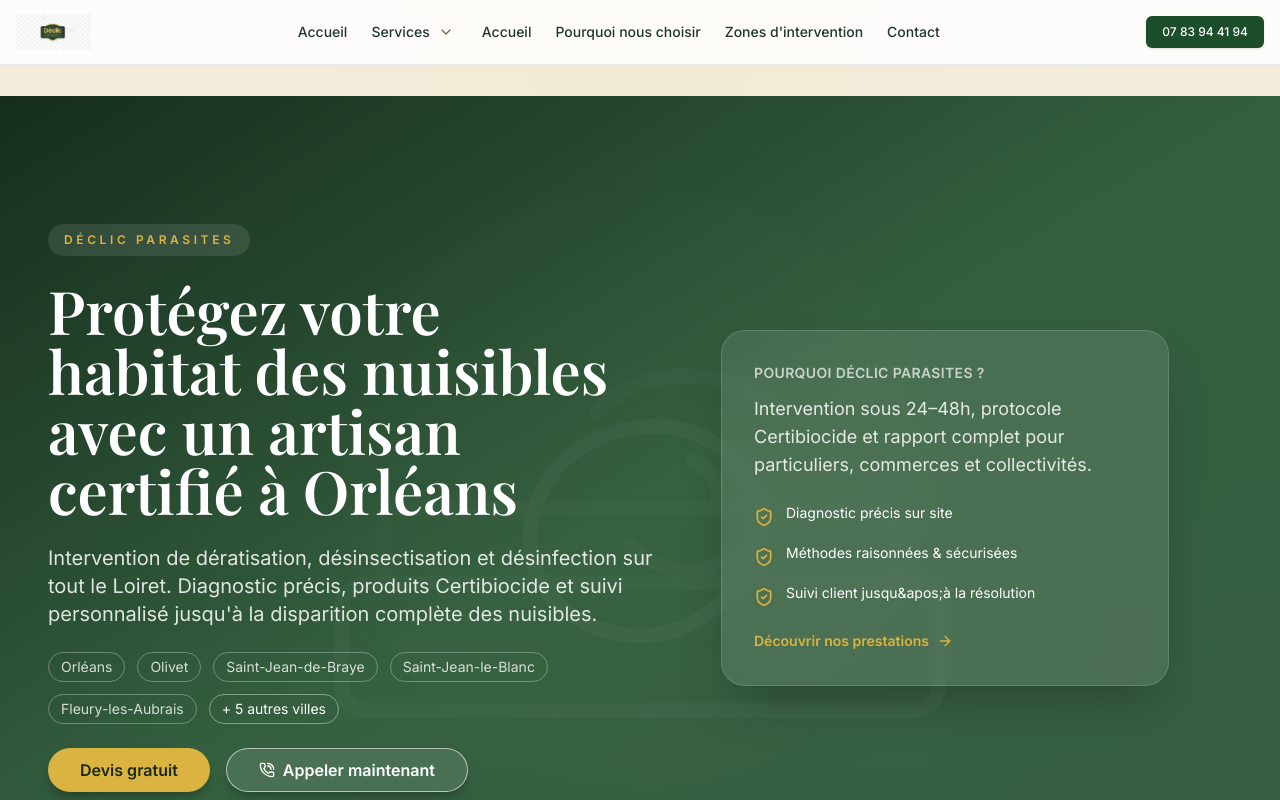
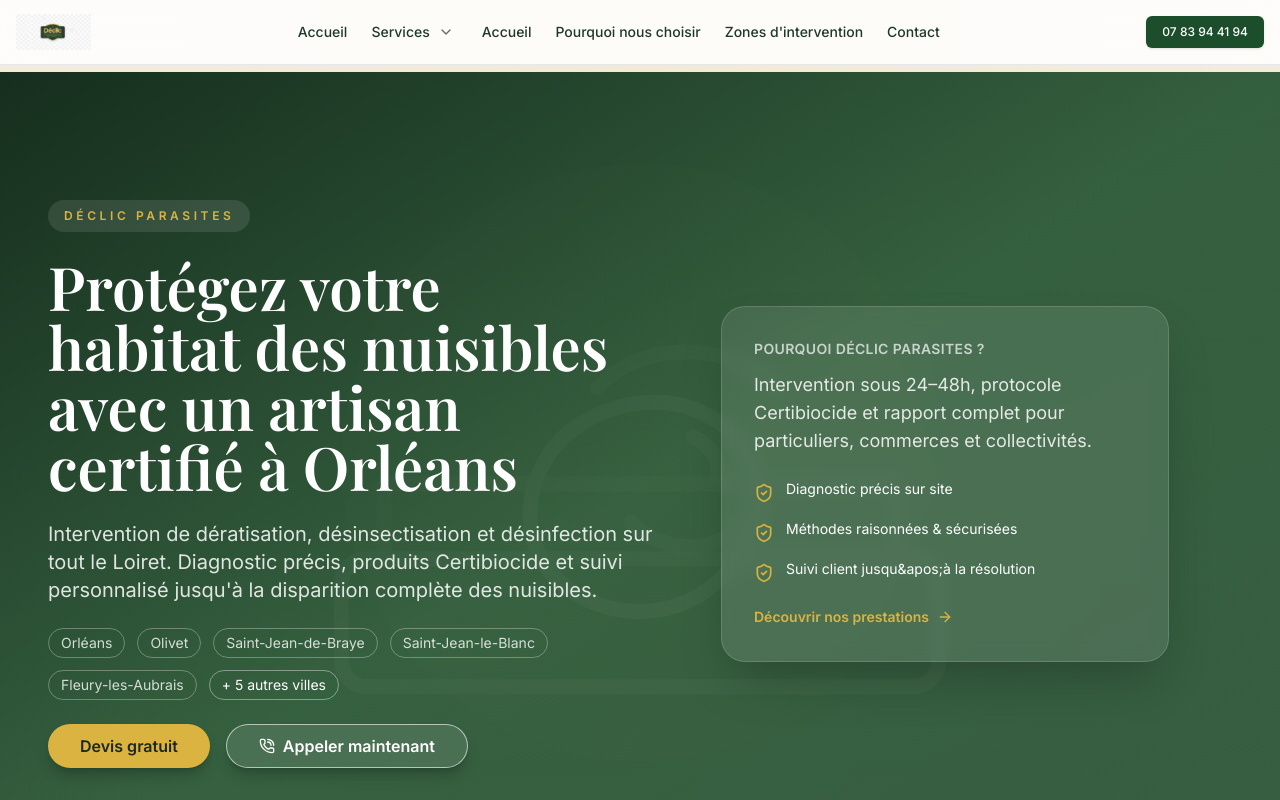
Before and after one commit to Marianoooo45/declic_parasite, a Next.js app: page / in a window 1280 px wide. Shown: the top 800 px of the page. Built offline with nearby package versions, Linux system fonts and the light colour scheme; a web font is replaced by a local one.

Commit message:
Refactor layout.tsx for improved structure and metadata

```diff
--- a/src/app/layout.tsx
+++ b/src/app/layout.tsx
@@ -13,26 +13,18 @@
 
 export const metadata: Metadata = {
   title: `${site.brand} | Dératisation & désinsectisation à ${site.city}`,
-  description:
-    `${site.brand} intervient à ${site.city} et dans le ${site.departement} : rats, souris, punaises de lit, cafards, frelons, guêpes, fourmis. Devis gratuit, intervention rapide 24–48h.`,
-  alternates: { canonical: "https://www.declicparasites.fr/" }, // adapte au domaine
+  description: `${site.brand} intervient à ${site.city} et dans le ${site.departement} : rats, souris, punaises de lit, cafards, frelons, guêpes, fourmis. Devis gratuit, intervention rapide 24–48h.`,
+  alternates: { canonical: "https://www.declicparasites.fr/" },
   openGraph: {
     title: `${site.brand} – ${site.city}`,
-    description:
-      `Experts nuisibles à ${site.city} (${site.departement}). Devis gratuit, intervention rapide.`,
+    description: `Experts nuisibles à ${site.city} (${site.departement}). Devis gratuit, intervention rapide.`,
     type: "website",
     locale: "fr_FR",
   },
 };
 
-export default function RootLayout({ children }:{ children: React.ReactNode }) {
-  return (
-    <html lang="fr">
-      {/* JSON-LD LocalBusiness */}
-      <script
-        type="application/ld+json"
-        dangerouslySetInnerHTML={{
-          __html: JSON.stringify({
+export default function RootLayout({ children }: { children: React.ReactNode }) {
+  const localBusinessJsonLd = {
     "@context": "https://schema.org",
     "@type": "PestControl",
     name: site.brand,
@@ -48,14 +40,23 @@
     telephone: site.phone.replace(/\s+/g, ""),
     areaServed: site.serviceArea,
     priceRange: "€€",
-            sameAs: [], // réseaux si tu veux
-          }),
-        }}
+    sameAs: [],
+  };
+
+  return (
+    <html lang="fr" className={`${inter.variable} ${playfair.variable}`}>
+      <head>
+        <script
+          type="application/ld+json"
+          // @ts-expect-error: JSON string expected by dangerouslySetInnerHTML
+          dangerouslySetInnerHTML={{ __html: JSON.stringify(localBusinessJsonLd) }}
         />
-      <ClientBody className={`${inter.variable} ${playfair.variable} flex min-h-screen flex-col text-base leading-relaxed`}>
+      </head>
+      <ClientBody className="flex min-h-screen flex-col text-base leading-relaxed">
         <div className="flex min-h-screen flex-col">
           <SiteHeader />
-          <main className="flex-1 pt-20 md:pt-20 lg:pt-24">{children}</main>
+          {/* Compense le header fixe: 56px (h-14) sur mobile, ~64px sur md */}
+          <main className="flex-1 pt-16 md:pt-[4.5rem]">{children}</main>
           <SiteFooter />
         </div>
         <FloatingCta />
```
Lines whose indentation alone changed are shown as unchanged.
